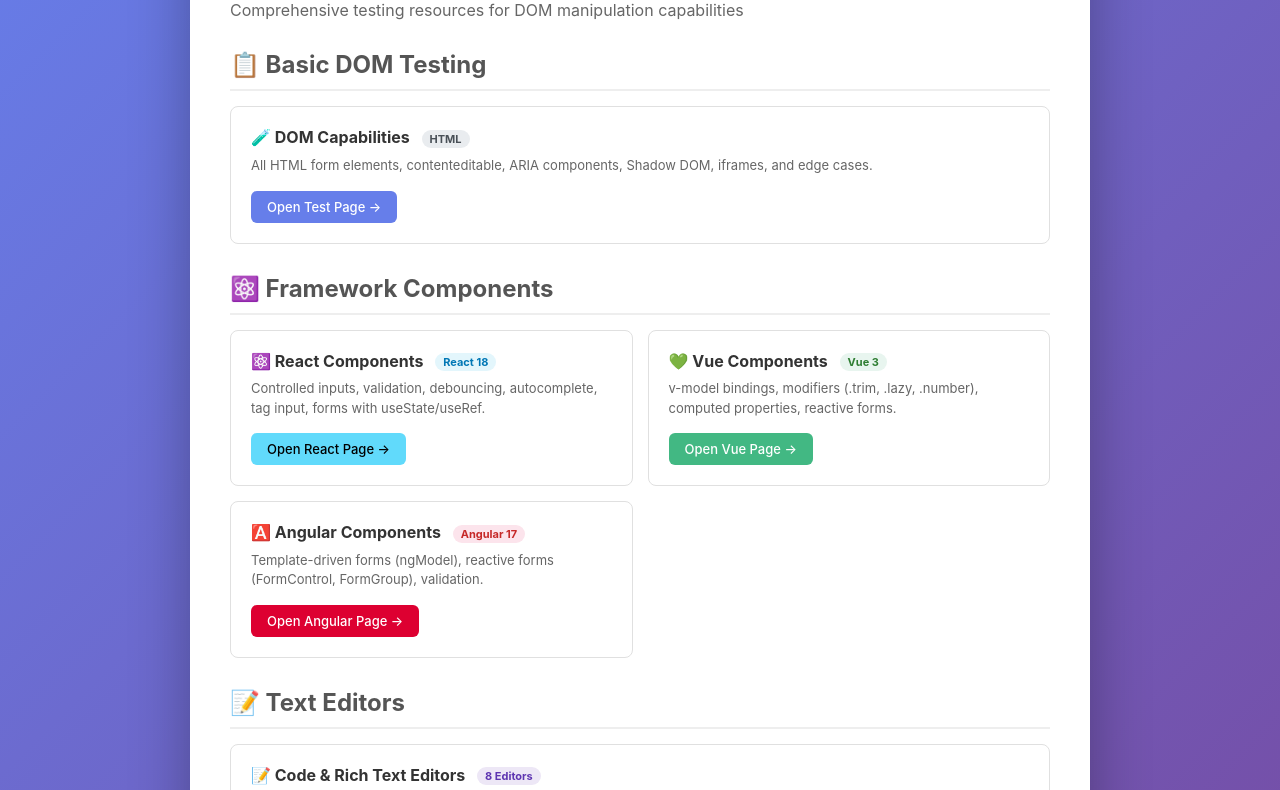
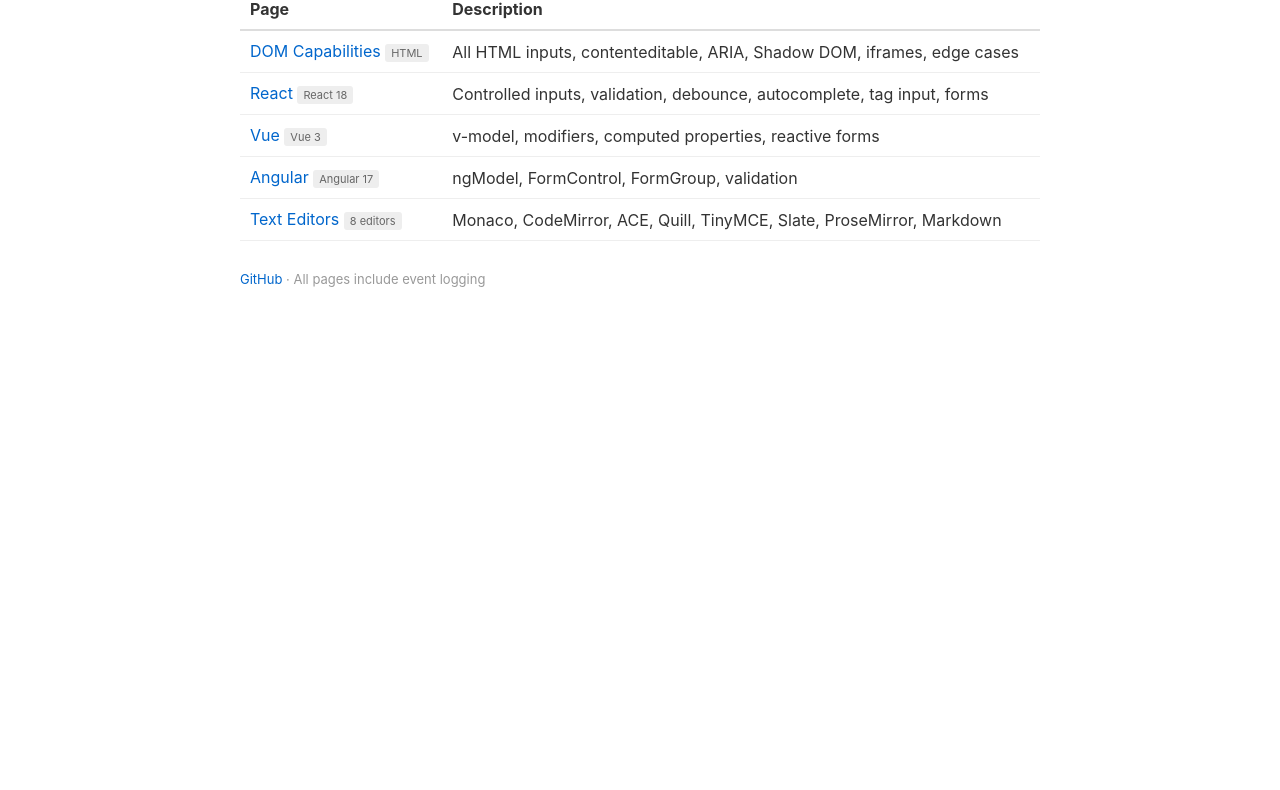
Before and after one commit to 100x-bot/100xbot, a plain HTML site: page docs/index.html in a window 1280 px wide. Shown: the part 156-946 px from the top of the page. After the commit the page ends 800 px from the top, so only its background shows below. Drawn offline with Linux system fonts and the light colour scheme.

Commit message:
Simplify index page to clean table layout

```diff
--- a/docs/index.html
+++ b/docs/index.html
@@ -3,158 +3,65 @@
 <head>
     <meta charset="UTF-8">
     <meta name="viewport" content="width=device-width, initial-scale=1.0">
-    <title>100xBot - Test Pages</title>
+    <title>100xBot Test Pages</title>
     <style>
         body {
             font-family: -apple-system, BlinkMacSystemFont, 'Segoe UI', Roboto, sans-serif;
-            max-width: 900px;
-            margin: 0 auto;
-            padding: 40px 20px;
-            background: linear-gradient(135deg, #667eea 0%, #764ba2 100%);
-            min-height: 100vh;
+            max-width: 800px;
+            margin: 40px auto;
+            padding: 0 20px;
+            color: #333;
         }
-        .container {
-            background: white;
-            border-radius: 16px;
-            padding: 40px;
-            box-shadow: 0 20px 60px rgba(0,0,0,0.3);
-        }
-        h1 {
-            color: #333;
-            margin-bottom: 10px;
-        }
-        .subtitle {
+        h1 { margin-bottom: 5px; }
+        .subtitle { color: #666; margin-bottom: 30px; }
+        table { width: 100%; border-collapse: collapse; }
+        th { text-align: left; padding: 10px; border-bottom: 2px solid #ddd; }
+        td { padding: 10px; border-bottom: 1px solid #eee; }
+        a { color: #0066cc; text-decoration: none; }
+        a:hover { text-decoration: underline; }
+        .tag {
+            display: inline-block;
+            background: #eee;
+            padding: 2px 6px;
+            border-radius: 3px;
+            font-size: 11px;
             color: #666;
-            margin-bottom: 30px;
-        }
-        h2 {
-            color: #555;
-            margin-top: 30px;
-            margin-bottom: 15px;
-            padding-bottom: 10px;
-            border-bottom: 2px solid #eee;
-        }
-        .card-grid {
-            display: grid;
-            grid-template-columns: repeat(auto-fit, minmax(280px, 1fr));
-            gap: 15px;
-        }
-        .card {
-            border: 1px solid #e0e0e0;
-            border-radius: 8px;
-            padding: 20px;
-            transition: all 0.2s;
-        }
-        .card:hover {
-            border-color: #667eea;
-            box-shadow: 0 4px 12px rgba(102, 126, 234, 0.2);
-            transform: translateY(-2px);
-        }
-        .card h3 {
-            margin: 0 0 8px 0;
-            color: #333;
-            font-size: 16px;
-        }
-        .card p {
-            margin: 0 0 15px 0;
-            color: #666;
-            font-size: 13px;
-            line-height: 1.5;
-        }
-        .card a {
-            display: inline-block;
-            background: #667eea;
-            color: white;
-            padding: 8px 16px;
-            border-radius: 6px;
-            text-decoration: none;
-            font-weight: 500;
-            font-size: 13px;
-            transition: background 0.2s;
-        }
-        .card a:hover {
-            background: #5a6fd6;
-        }
-        .card.react a { background: #61dafb; color: #000; }
-        .card.react:hover { border-color: #61dafb; }
-        .card.vue a { background: #42b883; }
-        .card.vue:hover { border-color: #42b883; }
-        .card.angular a { background: #dd0031; }
-        .card.angular:hover { border-color: #dd0031; }
-        .card.editors a { background: #6c5ce7; }
-        .card.editors:hover { border-color: #6c5ce7; }
-        .badge {
-            display: inline-block;
-            padding: 2px 8px;
-            border-radius: 10px;
-            font-size: 11px;
-            margin-left: 8px;
-            vertical-align: middle;
-        }
-        .badge.html { background: #e9ecef; color: #495057; }
-        .badge.react { background: #e3f6fc; color: #0077b5; }
-        .badge.vue { background: #e8f5ef; color: #2e7d32; }
-        .badge.angular { background: #fce4ec; color: #c62828; }
-        .badge.editors { background: #ede7f6; color: #5e35b1; }
-        .footer {
-            text-align: center;
-            margin-top: 30px;
-            color: #999;
-            font-size: 14px;
-        }
-        .footer a {
-            color: #667eea;
         }
     </style>
 </head>
 <body>
-    <div class="container">
-        <h1>🤖 100xBot Test Pages</h1>
-        <p class="subtitle">Comprehensive testing resources for DOM manipulation capabilities</p>
+    <h1>100xBot Test Pages</h1>
+    <p class="subtitle">DOM manipulation test pages for browser extension development</p>
 
-        <h2>📋 Basic DOM Testing</h2>
-        <div class="card-grid">
-            <div class="card">
-                <h3>🧪 DOM Capabilities <span class="badge html">HTML</span></h3>
-                <p>All HTML form elements, contenteditable, ARIA components, Shadow DOM, iframes, and edge cases.</p>
-                <a href="dom-test.html">Open Test Page →</a>
-            </div>
-        </div>
+    <table>
+        <tr>
+            <th>Page</th>
+            <th>Description</th>
+        </tr>
+        <tr>
+            <td><a href="dom-test.html">DOM Capabilities</a> <span class="tag">HTML</span></td>
+            <td>All HTML inputs, contenteditable, ARIA, Shadow DOM, iframes, edge cases</td>
+        </tr>
+        <tr>
+            <td><a href="react-test.html">React</a> <span class="tag">React 18</span></td>
+            <td>Controlled inputs, validation, debounce, autocomplete, tag input, forms</td>
+        </tr>
+        <tr>
+            <td><a href="vue-test.html">Vue</a> <span class="tag">Vue 3</span></td>
+            <td>v-model, modifiers, computed properties, reactive forms</td>
+        </tr>
+        <tr>
+            <td><a href="angular-test.html">Angular</a> <span class="tag">Angular 17</span></td>
+            <td>ngModel, FormControl, FormGroup, validation</td>
+        </tr>
+        <tr>
+            <td><a href="editors-test.html">Text Editors</a> <span class="tag">8 editors</span></td>
+            <td>Monaco, CodeMirror, ACE, Quill, TinyMCE, Slate, ProseMirror, Markdown</td>
+        </tr>
+    </table>
 
-        <h2>⚛️ Framework Components</h2>
-        <div class="card-grid">
-            <div class="card react">
-                <h3>⚛️ React Components <span class="badge react">React 18</span></h3>
-                <p>Controlled inputs, validation, debouncing, autocomplete, tag input, forms with useState/useRef.</p>
-                <a href="react-test.html">Open React Page →</a>
-            </div>
-            <div class="card vue">
-                <h3>💚 Vue Components <span class="badge vue">Vue 3</span></h3>
-                <p>v-model bindings, modifiers (.trim, .lazy, .number), computed properties, reactive forms.</p>
-                <a href="vue-test.html">Open Vue Page →</a>
-            </div>
-            <div class="card angular">
-                <h3>🅰️ Angular Components <span class="badge angular">Angular 17</span></h3>
-                <p>Template-driven forms (ngModel), reactive forms (FormControl, FormGroup), validation.</p>
-                <a href="angular-test.html">Open Angular Page →</a>
-            </div>
-        </div>
-
-        <h2>📝 Text Editors</h2>
-        <div class="card-grid">
-            <div class="card editors">
-                <h3>📝 Code & Rich Text Editors <span class="badge editors">8 Editors</span></h3>
-                <p>Monaco (VS Code), CodeMirror, ACE, Quill, TinyMCE-style, Slate/Draft.js, ProseMirror, Markdown.</p>
-                <a href="editors-test.html">Open Editors Page →</a>
-            </div>
-        </div>
-
-        <div class="footer">
-            <p>Part of the <a href="https://github.com/100x-bot/100xbot" target="_blank">100xBot</a> project</p>
-            <p style="font-size: 12px; margin-top: 10px;">
-                All test pages include event logging for debugging DOM interactions.
-            </p>
-        </div>
-    </div>
+    <p style="margin-top: 30px; font-size: 13px; color: #999;">
+        <a href="https://github.com/100x-bot/100xbot">GitHub</a> &middot; All pages include event logging
+    </p>
 </body>
 </html>
```
